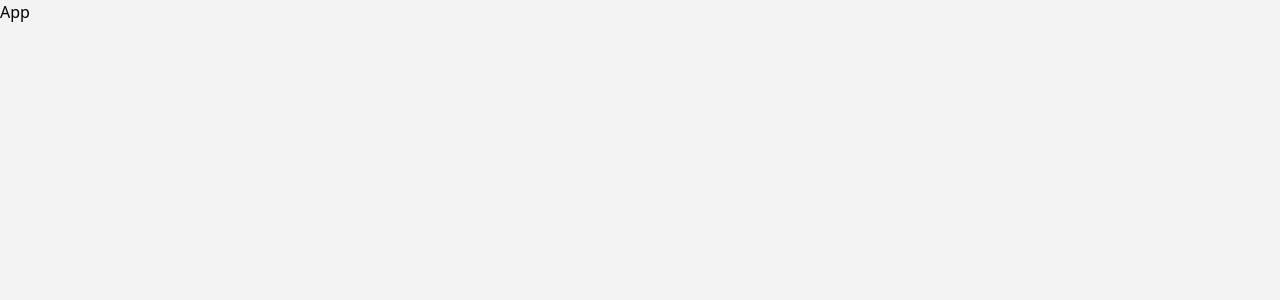
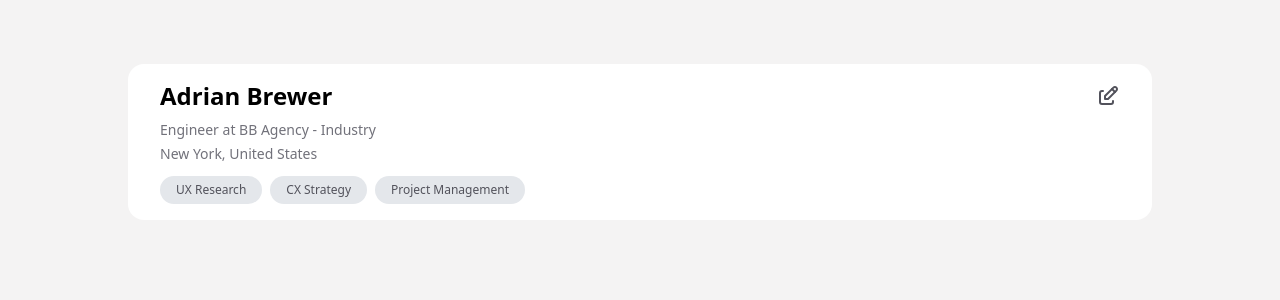
Before and after one commit to nirzon47/brandcollab, a React (Vite) app: page / in a window 1280 px wide. Shown: the top 300 px of the page. Built offline with nearby package versions, Linux system fonts and the light colour scheme.

Commit message:
feat: add profile header section

```diff
--- a/package.json
+++ b/package.json
@@ -13,6 +13,7 @@
 		"clsx": "^2.1.1",
 		"react": "^18.3.1",
 		"react-dom": "^18.3.1",
+		"react-icons": "^5.3.0",
 		"tailwind-merge": "^2.5.4"
 	},
 	"devDependencies": {
--- a/src/App.tsx
+++ b/src/App.tsx
@@ -1,5 +1,28 @@
+import { useEffect, useState } from 'react'
+import ProfileHeader from './components/ProfileHeader'
+import { MainDataType } from './utils/types'
+import { initialData } from './utils/initialData'
+
 const App = () => {
-	return <div className="bg-background min-h-screen">App</div>
+	const [data, setData] = useState<MainDataType>(initialData)
+
+	useEffect(() => {
+		const localData = localStorage.getItem('data')
+
+		if (localData) {
+			setData(JSON.parse(localData))
+		} else {
+			localStorage.setItem('data', JSON.stringify(initialData))
+		}
+	}, [])
+
+	return (
+		<div className='bg-background min-h-screen p-16'>
+			<div className='mx-auto h-full w-full max-w-5xl'>
+				<ProfileHeader profile={data.profile} />
+			</div>
+		</div>
+	)
 }
 
 export default App
--- /dev/null
+++ b/src/components/ProfileHeader.tsx
@@ -0,0 +1,45 @@
+import { ProfileType } from '@/utils/types'
+import { useState } from 'react'
+import { TbEdit } from 'react-icons/tb'
+import { TbCheck } from 'react-icons/tb'
+
+type ProfileHeaderProps = {
+	profile: ProfileType
+}
+
+const ProfileHeader = (props: ProfileHeaderProps) => {
+	const { profile } = props
+
+	const [editMode, setEditMode] = useState<boolean>(false)
+
+	return (
+		<section className='rounded-2xl bg-white px-8 py-4'>
+			<div className='mb-2 flex items-center justify-between'>
+				<h1 className='text-2xl font-semibold'>{profile.name}</h1>
+				{editMode ? (
+					<TbCheck className='h-6 w-6 cursor-pointer text-zinc-600' />
+				) : (
+					<TbEdit
+						className='h-6 w-6 cursor-pointer text-zinc-600'
+						onClick={() => setEditMode(true)}
+					/>
+				)}
+			</div>
+			<p className='mb-1 text-sm text-zinc-500'>{profile.desc}</p>
+			<p className='text-sm text-zinc-500'>{profile.location}</p>
+
+			<div className='mt-3 flex flex-wrap gap-2'>
+				{profile.tags.map((tag) => (
+					<span
+						key={tag}
+						className='bg-accent rounded-full px-4 py-1.5 text-xs text-zinc-600'
+					>
+						{tag}
+					</span>
+				))}
+			</div>
+		</section>
+	)
+}
+
+export default ProfileHeader
--- /dev/null
+++ b/src/utils/types.ts
@@ -0,0 +1,10 @@
+export type ProfileType = {
+	name: string
+	desc: string
+	location: string
+	tags: string[]
+}
+
+export type MainDataType = {
+	profile: ProfileType
+}
```
Also changed, not shown: 1 other file (tests, documents, lock files or other folders).
